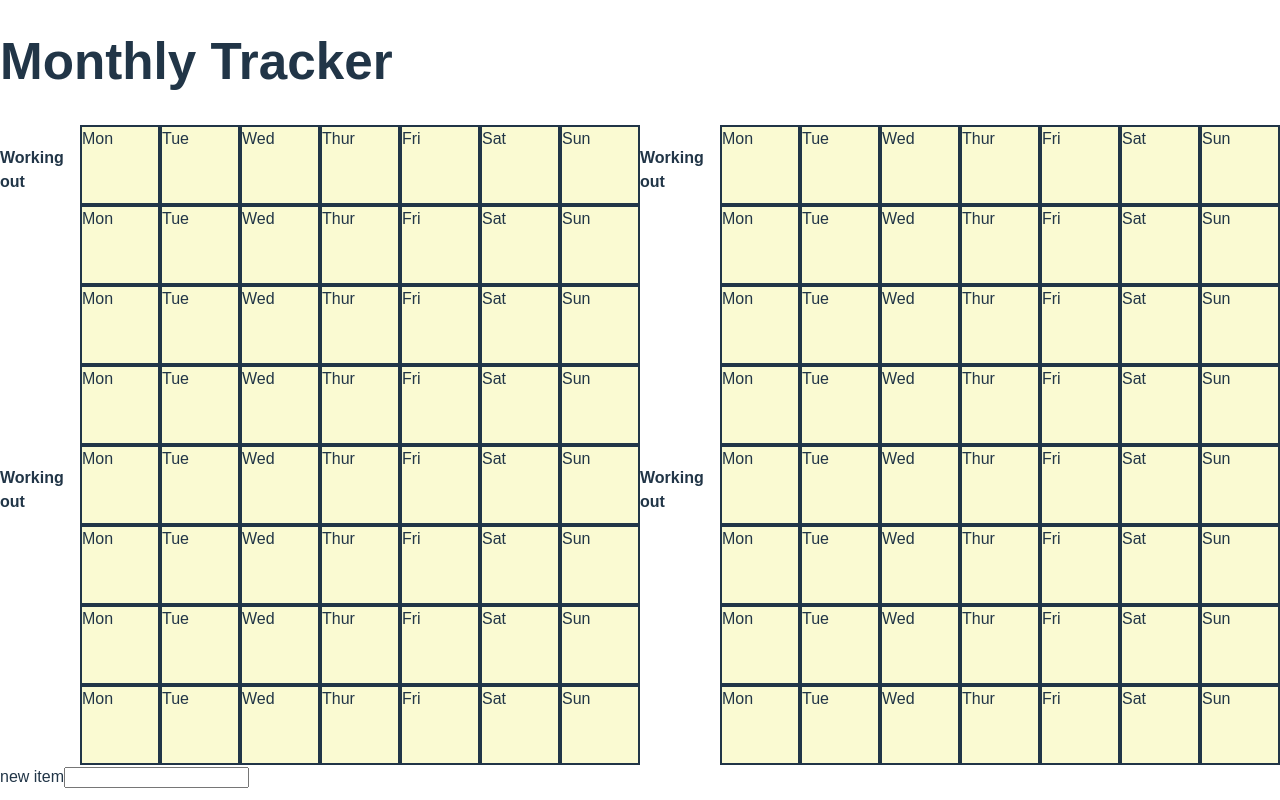
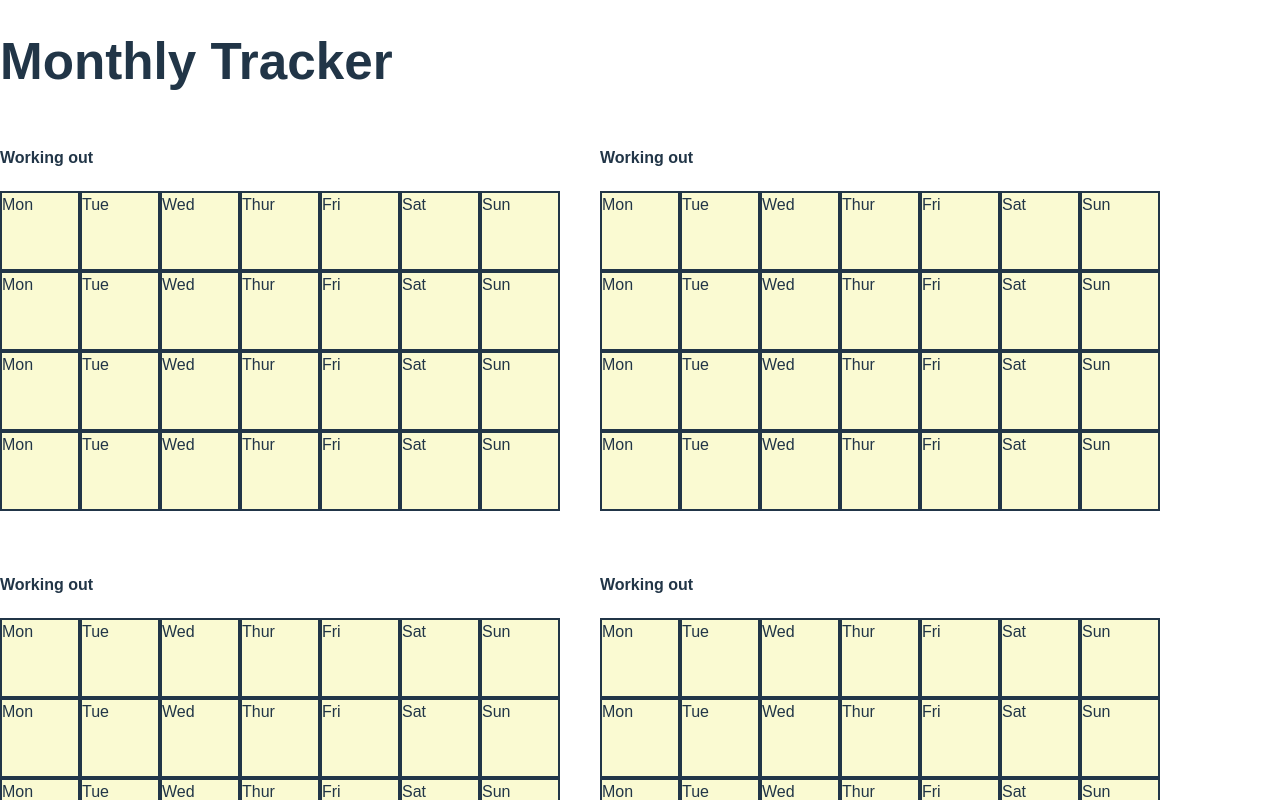
Before and after one commit to ritaqyang/react_project1, a React (Vite) app: page / in a window 1280 px wide. Shown: the top 800 px of the page. Built offline with nearby package versions, Linux system fonts and the light colour scheme.

Commit message:
separtated the boxes

```diff
--- a/src/AllCalendars.jsx
+++ b/src/AllCalendars.jsx
@@ -6,12 +6,10 @@ export function AllCalendars(){
         <div className="calendar-container">
             <MonthlyDisplay />
             <MonthlyDisplay />
-
-        </div>
-        <div className="calendar-container">
             <MonthlyDisplay />
             <MonthlyDisplay />
         </div>
+
         </>
     )
 }
--- a/src/MonthlyDisplay.jsx
+++ b/src/MonthlyDisplay.jsx
@@ -4,12 +4,13 @@ import { WeeklyTracker } from "./WeeklyTracker";
 export function MonthlyDisplay(){
     return(
         <>
-        <h4>Working out</h4>
+
         <div className="month-container">
-        <WeeklyTracker />
-        <WeeklyTracker />
-        <WeeklyTracker />
-        <WeeklyTracker />
+            <h4>Working out</h4>
+            <WeeklyTracker />
+            <WeeklyTracker />
+            <WeeklyTracker />
+            <WeeklyTracker />
         </div>
 
 
--- a/src/styles.css
+++ b/src/styles.css
@@ -28,6 +28,8 @@
   .calendar-container{
     display:flex;
     flex-direction: row;
+    flex-wrap: wrap;
+    gap:40px;
 
   }
 
```
